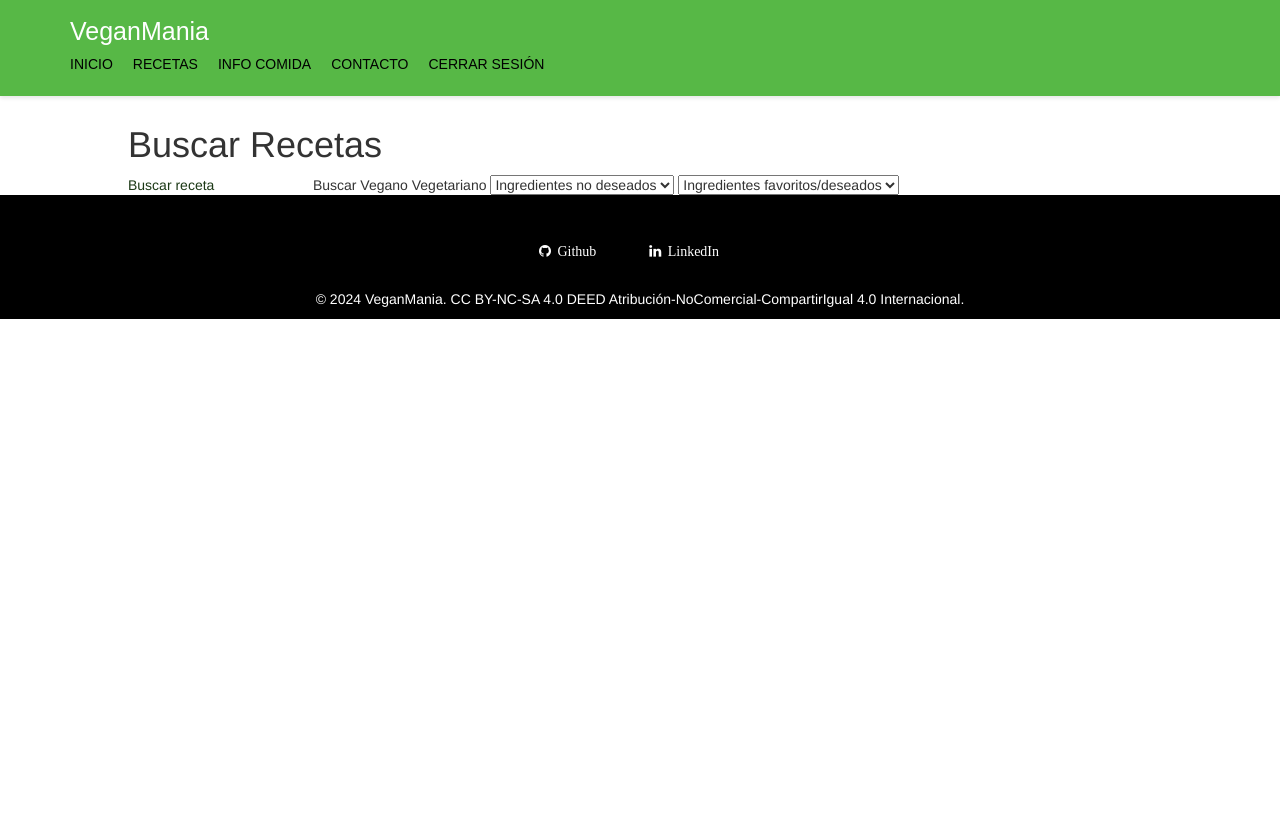
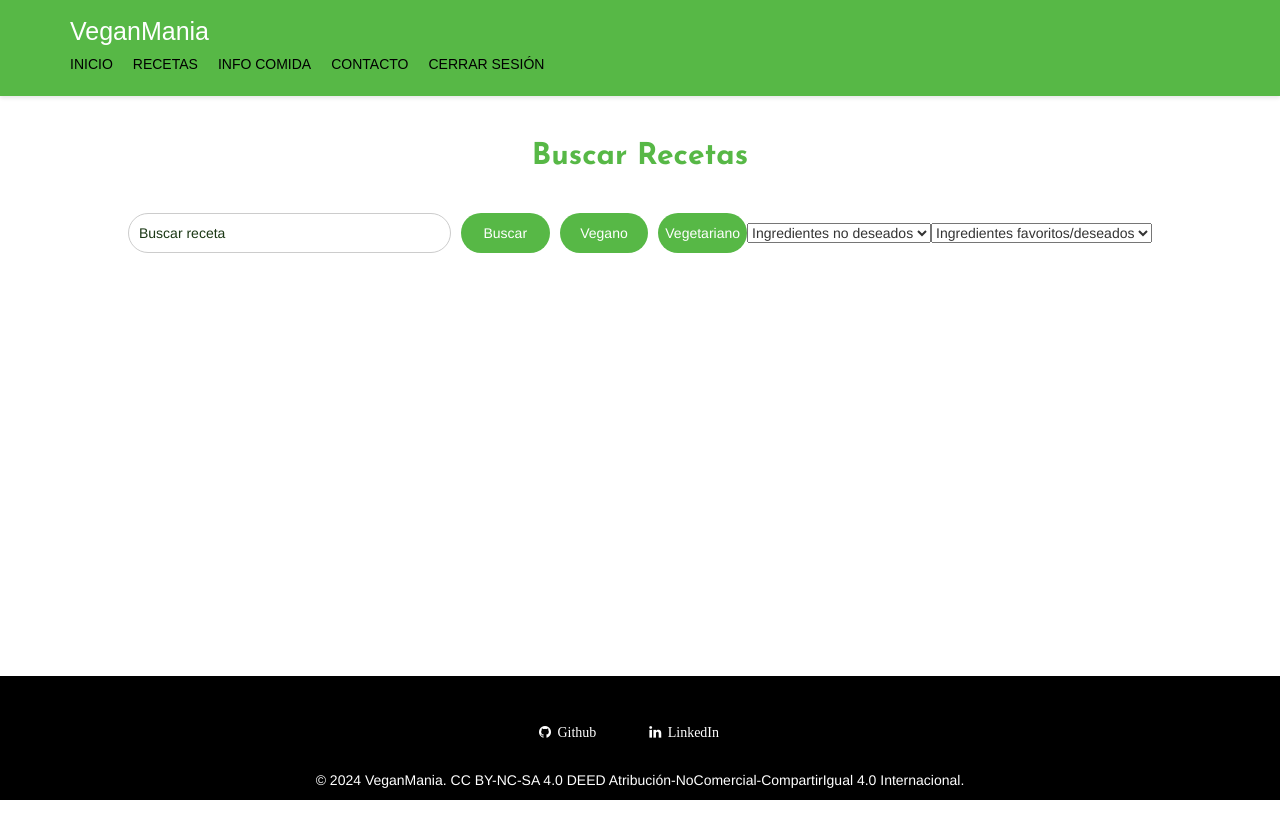
Before and after one commit to davyyelor/VeganMania, a Flask app: page /recetas in a window 1280 px wide. Run offline with Flask 3, Linux system fonts and the light colour scheme; a user stored in the database is signed in; some libraries are stand-ins or nearby versions; some web fonts are replaced.

Commit message:
Cambios en el diseño del footer

```diff
--- a/app/app.py
+++ b/app/app.py
@@ -197,6 +197,9 @@ def recetas():
         flash('Acceso no autorizado. Por favor, inicia sesión.', 'error')
         return redirect(url_for('login'))
 
+@app.route('/infoComida', methods=['GET', 'POST'])
+def infoComida():
+    return render_template('infoComida.html')
 
 
 
--- a/app/static/css/main.css
+++ b/app/static/css/main.css
@@ -140,10 +140,10 @@ nav {
   background-color: #57b846;
   box-shadow: 0 2px 4px 0 rgba(0, 0, 0, 0.1);
   padding: 10px 0;
-  position: fixed;
   width: 100%;
   z-index: 1000;
   top: 0;
+  position: fixed;
 }
 
 
@@ -531,6 +531,11 @@ footer a:hover {
   text-decoration: underline;
 }
 
+footer {
+  margin-bottom: 0;
+  position: fixed;
+}
+
 form {
   margin-top: 10px;
 }
@@ -679,3 +684,88 @@ circle:nth-child(2) {
     padding-right: 15px;
   }
 }
+
+    /*//////////////////////////////////////////////////////////////////
+    [ RECETAS SECTION ]*/
+
+    .recetas {
+      margin-top: 90px;
+      padding-top: 90px;
+      width: 80%;
+      margin: 0 auto;
+      margin-bottom: 100px; /* Agrega margen inferior para dejar espacio al footer */
+  }
+
+  .recetas main {
+      display: flex;
+      flex-wrap: wrap;
+      justify-content: space-between;
+  }
+
+  .recetas .title {
+      width: 100%;
+      margin-bottom: 30px;
+      text-align: center;
+      font-family: JosefinSans-Bold, sans-serif;
+      font-size: 30px;
+      color: #57b846;
+  }
+
+  .recetas .buscar-wrapper {
+      width: 100%;
+      margin-bottom: 30px;
+      display: flex;
+      justify-content: center;
+      align-items: center;
+  }
+
+  .recetas .buscar-wrapper input[type="text"] {
+      width: 70%;
+      height: 40px;
+      padding: 10px;
+      border: 1px solid #ccc;
+      border-radius: 20px;
+      outline: none;
+  }
+
+  .recetas .buscar-wrapper button {
+      width: 20%;
+      height: 40px;
+      margin-left: 10px;
+      background-color: #57b846;
+      color: white;
+      border: none;
+      border-radius: 20px;
+      cursor: pointer;
+      outline: none;
+  }
+
+  .recetas .receta {
+      width: calc(33.33% - 20px); /* Cambiado a 33.33% */
+      margin-bottom: 40px;
+      padding: 20px;
+      border: 1px solid #ccc;
+      border-radius: 10px;
+  }
+
+  .recetas .receta h2 {
+      font-family: Ubuntu-Bold, sans-serif;
+      font-size: 20px;
+      color: #57b846;
+      margin-bottom: 10px;
+      font-weight: bold; /* Agregado */
+  }
+
+  .recetas .receta ul {
+      padding-left: 20px;
+  }
+
+  .recetas .receta li {
+      margin-bottom: 5px;
+  }
+
+  @media (max-width: 768px) {
+      .recetas .receta {
+          width: 100%;
+      }
+  }
```
Also changed, not shown: app/salad_recipes_dataframe.csv (deleted, +0 -68 lines).
